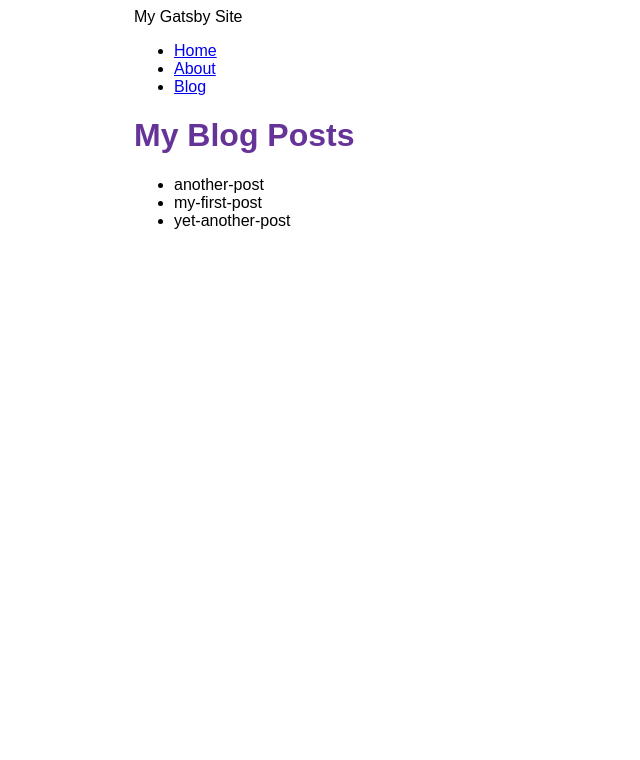
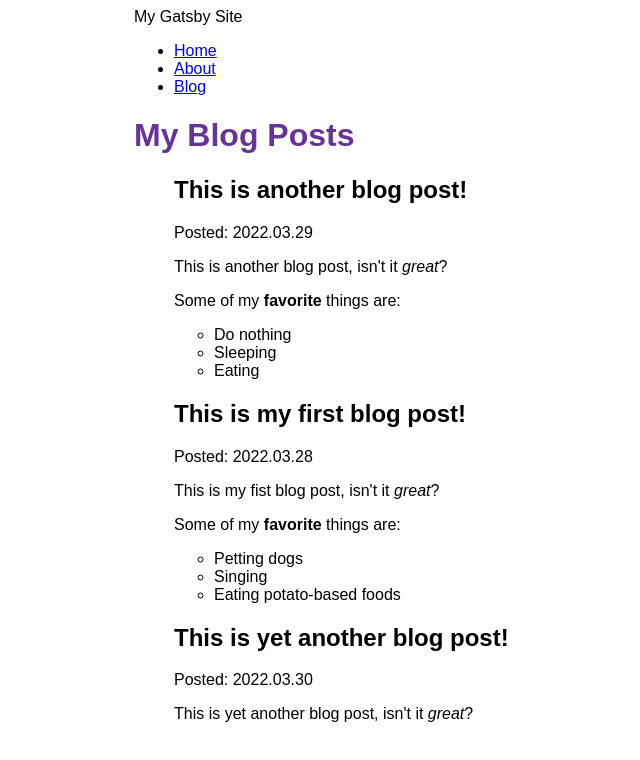
Before and after one commit to DanielRakaczki/my-gatsby-site, a Gatsby site: page /blog in a window 1280 px wide. Shown: the whole page, without its empty margins (256-896 px from the left). Built offline with nearby package versions, Linux system fonts and the light colour scheme; Gatsby itself is replaced by a stand-in of ours.

Commit message:
Finished Gatsby Tutorial Part 5

```diff
--- a/blog/another-post.mdx
+++ b/blog/another-post.mdx
@@ -0,0 +1,12 @@
+---
+name: "This is another blog post!"
+date: "2022.03.29"
+---
+
+This is another blog post, isn't it *great*?
+
+Some of my **favorite** things are:
+
+* Do nothing
+* Sleeping
+* Eating
--- a/blog/my-first-post.mdx
+++ b/blog/my-first-post.mdx
@@ -0,0 +1,12 @@
+---
+name: "This is my first blog post!"
+date: "2022.03.28"
+---
+
+This is my fist blog post, isn't it *great*?
+
+Some of my **favorite** things are:
+
+* Petting dogs
+* Singing
+* Eating potato-based foods
--- a/blog/yet-another-post.mdx
+++ b/blog/yet-another-post.mdx
@@ -0,0 +1,6 @@
+---
+name: "This is yet another blog post!"
+date: "2022.03.30"
+---
+
+This is yet another blog post, isn't it *great*?
--- a/gatsby-config.js
+++ b/gatsby-config.js
@@ -6,12 +6,13 @@ module.exports = {
   plugins: [
     "gatsby-plugin-image",
     "gatsby-plugin-sharp",
+    "gatsby-plugin-mdx",
     {
       resolve: "gatsby-source-filesystem",
       options: {
         name: `blog`,
         path: `${__dirname}/blog`,
-      }
+      },
     },
   ],
 }
--- a/package.json
+++ b/package.json
@@ -15,8 +15,11 @@
     "clean": "gatsby clean"
   },
   "dependencies": {
+    "@mdx-js/mdx": "^1.6.22",
+    "@mdx-js/react": "^1.6.22",
     "gatsby": "^4.10.3",
     "gatsby-plugin-image": "^2.10.1",
+    "gatsby-plugin-mdx": "^3.10.2",
     "gatsby-plugin-sharp": "^4.10.2",
     "gatsby-source-filesystem": "^4.10.1",
     "react": "^17.0.1",
--- a/src/pages/blog.js
+++ b/src/pages/blog.js
@@ -1,16 +1,21 @@
 import * as React from 'react'
+import { MDXRenderer } from 'gatsby-plugin-mdx'
+import { graphql } from "gatsby"
 import Layout from '../components/layout'
-import { graphql } from "gatsby"
 
 const BlogPage = ({ data }) => {
   return (
     <Layout pageTitle="My Blog Posts">
       <ul>
         {
-          data.allFile.nodes.map(node => (
-            <li key={node.name}>
-              {node.name}
-            </li>
+          data.allMdx.nodes.map((node) => (
+            <article key={node.id}>
+              <h2>{node.frontmatter.name}</h2>
+              <p>Posted: {node.frontmatter.date}</p>
+              <MDXRenderer>
+                {node.body}
+              </MDXRenderer>
+            </article>
           ))
         }
       </ul>
@@ -20,11 +25,17 @@ const BlogPage = ({ data }) => {
 
 export const query = graphql`
   query {
-    allFile(filter: {sourceInstanceName: {eq: "blog"}}) {
-      nodes {
+  allMdx {
+    nodes {
+      frontmatter {
+        date
         name
       }
+      id
+      body
     }
-  }`
+  }
+}
+`
 
 export default BlogPage
```
Also changed, not shown: 1 other file.
